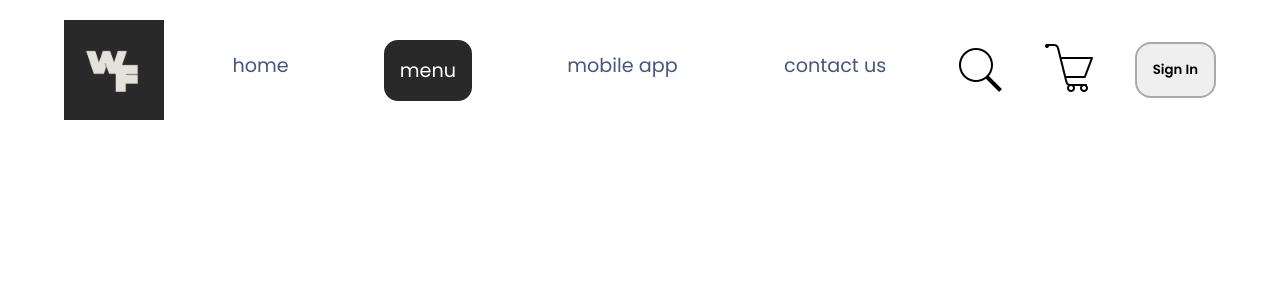
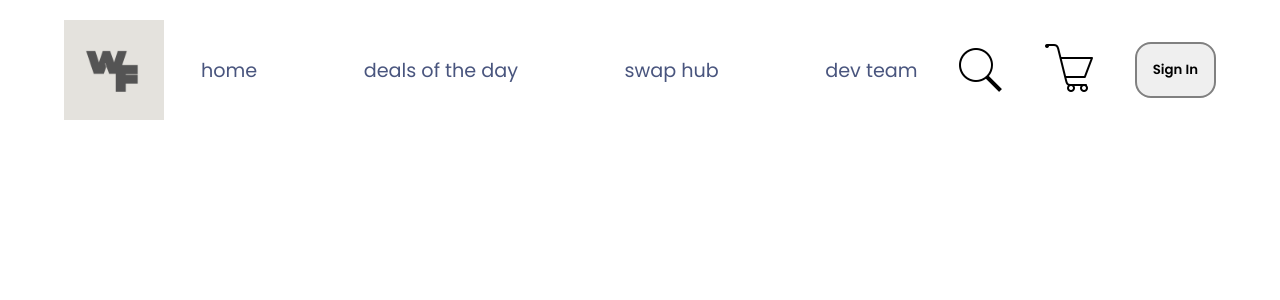
Before and after one commit to iheomach/whipfam, a React (Vite) app in the folder frontend/: page / in a window 1280 px wide. Shown: the top 300 px of the page. Built offline with nearby package versions, Linux system fonts and the light colour scheme.

Commit message:
going to work

```diff
--- a/frontend/src/components/Menu/Navbar.css
+++ b/frontend/src/components/Menu/Navbar.css
@@ -31,7 +31,7 @@
     text-decoration: none;
     text-decoration-color: white;
     padding: 1.0rem;
-    border: 2px solid darkgray;
+    border: 2px solid grey;
     border-radius: 1rem;
     cursor: pointer;
     font-family: "Poppins", sans-serif;
@@ -45,29 +45,37 @@
     padding: 1.0rem;
     border: 2px solid white;
     border-radius: 1rem; /* Adjust the roundness of the corners */
-    background-color: #292929;
+    background-color: grey;
+
 }
 
 .navbar .active{
     color: white;
     padding: 1.0rem;
     border: 2px solid white;
-    border-radius: 1rem; /* Adjust the roundness of the corners */
-    background-color: #292929;
+    border-radius: 1rem;
+    background-color: grey;
 }
 
 
 
 .navbar li:hover {
-    color:  #292929;
-    border-color:  #292929;
+    color:  grey;
+    border-color:  grey;
     border-radius: 1rem;
+    padding: 1.0rem;
     text-decoration-color: transparent;
     transition: all 300ms ease;
+
 }
 
 .navbar li {
     transition: all 300ms ease;
     border: 2px solid transparent;
     padding: 0.7rem;
+    cursor: pointer;
 }
+
+.logo {
+    size: 4rem;
+}
--- a/frontend/src/components/Menu/Navbar.jsx
+++ b/frontend/src/components/Menu/Navbar.jsx
@@ -5,12 +5,12 @@ const Navbar = () => {
     const [menu, setMenu] = useState("menu");
   return (
     <div className='navbar'>
-      <img src = {assets.darklogo} alt = "darklogo" className="logo"/>
+      <img src = {assets.lightlogo} alt = "darklogo" className="logo"/>
       <ul className = "navbar-menu">
         <li onClick={()=>setMenu("home")} className = {menu==="home"?"active":""}>home</li>
-        <li onClick={()=>setMenu("menu")} className = {menu==="menu"?"active":""}>menu</li>
-        <li onClick={()=>setMenu("mobile-app")} className = {menu === "mobile app"?"active":""}>mobile app</li>
-        <li onClick={()=>setMenu("contact-us")} className = {menu === "contact us"?"active":""}>contact us</li>
+        <li onClick={()=>setMenu("deals of the day")} className = {menu==="deals of the day"?"active":""}>deals of the day</li>
+        <li onClick={()=>setMenu("swap hub")} className = {menu === "swap hub"?"active":""}>swap hub</li>
+        <li onClick={()=>setMenu("dev team")} className = {menu === "dev team"?"active":""}>dev team</li>
       </ul>
       <div className="navbar-right">
         <img src = {assets.searchicon} alt = ""/>
```
Also changed, not shown: frontend/src/components/Header/Header.jsx (added, +11 -0 lines), frontend/src/components/Header/Header.css (added), 1 other file (tests, documents, lock files or other folders).
